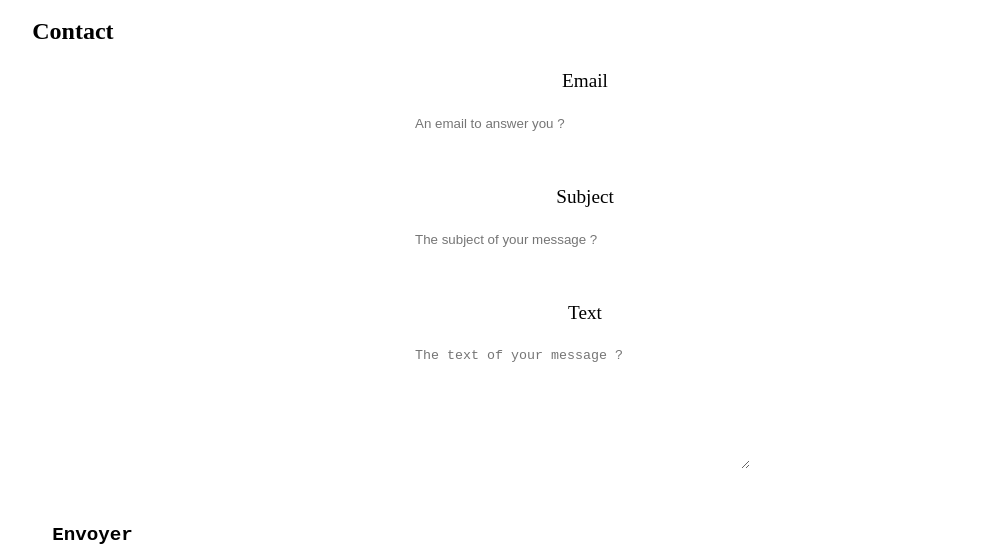
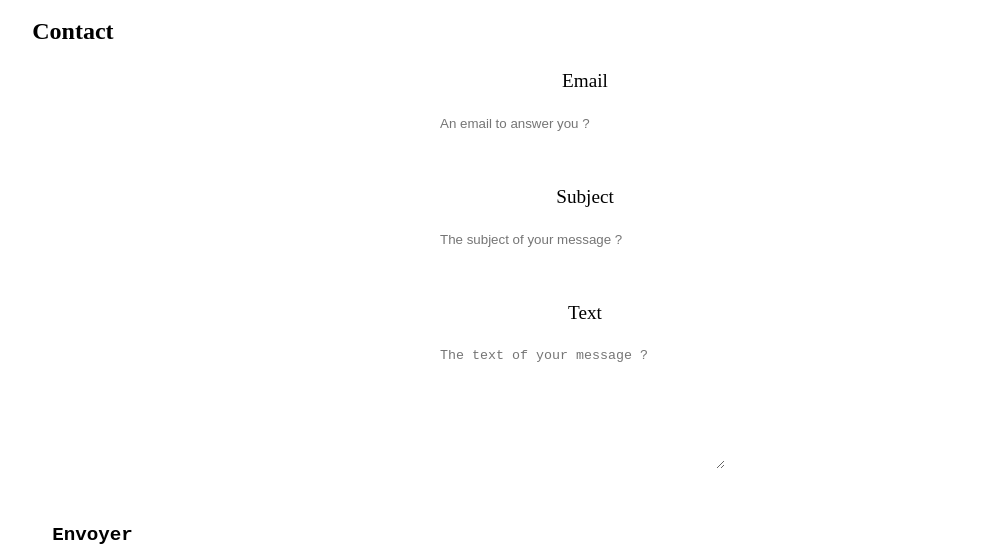
Before and after one commit to philippebeck/links2code, a Vue app: page /contact in a window 1280 px wide. Shown: the part 155-714 px from the top of the page, without its empty margins (60-1058 px from the left). Built offline with nearby package versions, Linux system fonts and the light colour scheme; a small style sheet from the web is missing; a web font is replaced by a local one.

Commit message:
Create CSS vars to FieldElt

```diff
--- a/src/components/base/FieldElt.vue
+++ b/src/components/base/FieldElt.vue
@@ -180,52 +180,83 @@ export default {
 
 <style scoped>
 fieldset {
-  --field-max-width: 350px;
+  --fieldset-display: flex;
+  --fieldset-flex-flow: row wrap;
+  --fieldset-place-items: center;
+  --fieldset-margin: auto;
+  --fieldset-border: none;
+  --fieldset-padding: 0;
+  --fieldset-max-width: 300px;
+  --fieldset-text-align: center;
+  --fieldset-transition: max-width 1s;
 
-  display: flex;
-  flex-wrap: wrap;
-  place-items: center;
-  margin: auto;
-  border: none;
-  padding: 0;
-  max-width: var(--field-max-width);
-  transition: max-width 2s;
-  text-align: center;
+  display: var(--fieldset-display);
+  flex-flow: var(--fieldset-flex-flow);
+  place-items: var(--fieldset-place-items);;
+  margin: var(--fieldset-margin);
+  border: var(--fieldset-border);
+  padding: var(--fieldset-padding);
+  max-width: var(--fieldset-max-width);
+  text-align: var(--fieldset-text-align);
+  transition: var(--fieldset-transition);
 }
 
 fieldset > * {
-  box-sizing: border-box;
-  margin: 5px;
-  padding: 5px;
+  --field-box-sizing: border-box;
+  --field-margin: 5px;
+  --field-padding: 5px;
+
+  box-sizing: var(--field-box-sizing);
+  margin: var(--field-margin);
+  padding: var(--field-padding);
 }
 
 legend {
-  width: 93%;
-  font-size: 1.2rem;
-  color: var(--gray);
+  --legend-width: 93%;
+  --legend-font-size: 1.2rem;
+  --legend-color: var(--gray);
+
+  width: var(--legend-width);
+  font-size: var(--legend-font-size);
+  color: var(--legend-color);
 }
 
 label {
-  width: 90%;
-  visibility: hidden;
-  font-size: 0.8rem;
-  font-style: italic;
-  color: var(--blue);
+  --label-width: 90%;
+  --label-visibility: hidden;
+  --label-font-size: 0.8rem;
+  --label-font-style: italic;
+  --label-color: var(--blue);
+
+  width: var(--label-width);
+  visibility: var(--label-visibility);
+  font-size: var(--label-font-size);
+  font-style: var(--label-font-style);
+  color: var(--label-color);
 }
 
 input,
 select,
 textarea {
-  border: 1px solid var(--blue);
-  border-radius: 10px;
-  outline: none;
-  width: 100%;
-  line-height: 1.8;
-  background-color: var(--white);
+  --input-border: 1px solid var(--blue);
+  --input-border-radius: 10px;
+  --input-outline: none;
+  --input-width: 100%;
+  --input-line-height: 1.8;
+  --input-background-color: var(--white);
+
+  border: var(--input-border);
+  border-radius: var(--input-border-radius);
+  outline: var(--input-outline);
+  width: var(--input-width);
+  line-height: var(--input-line-height);
+  background-color: var(--input-background-color);
 }
 
 fieldset:hover legend {
-  color: var(--black);
+  --hover-legend-color: var(--black);
+
+  color: var(--hover-legend-color);
 }
 
 fieldset:hover > input,
@@ -234,18 +265,27 @@ fieldset:hover > textarea,
 input:focus,
 select:focus,
 textarea:focus {
-  border: 1px solid var(--sky);
-  border-radius: 0;
-  background-color: var(--white);
-  transition: all 500ms;
+  --hover-input-border: 1px solid var(--sky);
+  --hover-input-border-radius: 0;
+  --hover-input-background-color: var(--white);
+  --hover-input-transition: all 500ms;
+
+  border: var(--hover-input-border);
+  border-radius: var(--hover-input-border-radius);
+  background-color: var(--hover-input-background-color);
+  transition: var(--hover-input-transition);
 }
 
 fieldset:hover > label,
 input:focus + label,
 select:focus + label,
 textarea:focus + label {
-  visibility: visible;
-  transform: scale(1.1);
-  transition: all 1s;
+  --hover-label-visibility: visible;
+  --hover-label-transform: scale(1.1);
+  --hover-label-transition: all 1s;
+
+  visibility: var(--hover-label-visibility);
+  transform: var(--hover-label-transform);
+  transition: var(--hover-label-transition);
 }
 </style>
```
